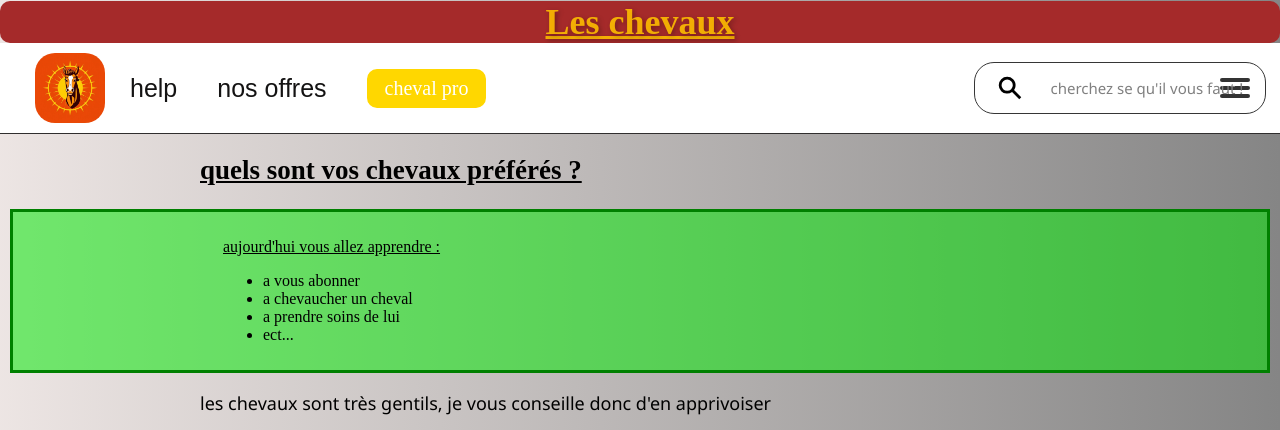
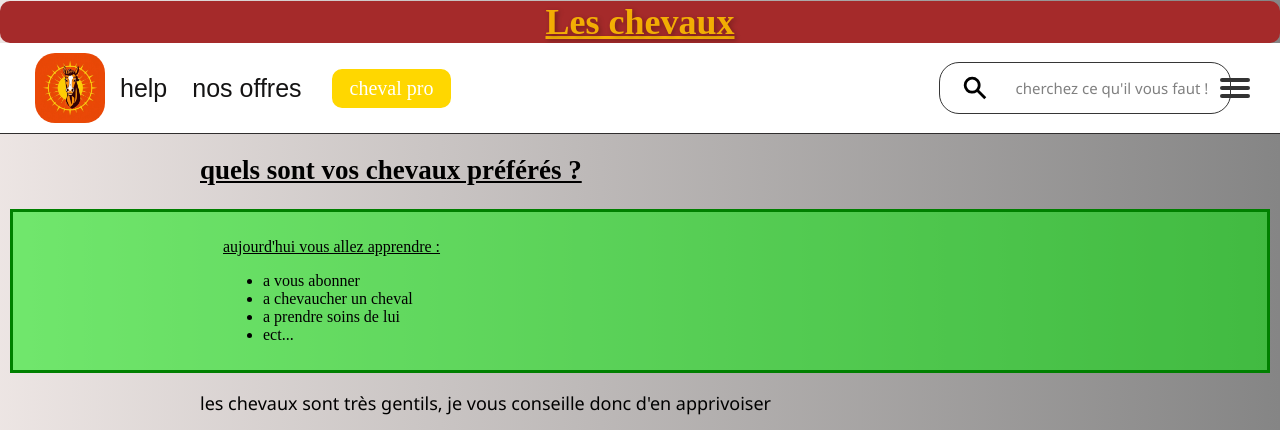
Before and after one commit to natoo47/siteweb, a website: page index.html in a window 1280 px wide. Shown: the top 430 px of the page. Drawn offline with Linux system fonts and the light colour scheme.

Commit message:
Update index.html
j'adore code !

```diff
--- a/index.html
+++ b/index.html
@@ -10,45 +10,60 @@
     <body>
 
         <header id="header_transform">
-            <h1 ><u>Les chevaux</u></h1>
+            <h1><u>Les chevaux</u></h1>
             <div class="header">
+                <!-- Logo -->
                 <div>
-                    <a href="file:///C:/Users/W/Desktop/programmation/html/Nathan%20ronsse%20site%20web%20html%20-/index.html">
+                    <a href="#">
                         <img id="logo-cheval" src="moncheval.jpg" alt="très beau cheval qui galope comme un chien">
                     </a>
                 </div>
-                <p>
 
-                <div class="help-container liens_header ">
+                <!-- Liens de navigation -->
+                <div class="liens">
+                    <div class="help-container">
                         <p class="liens_header">help</p>
-                    <div class="help-info ">
+                        <div class="help-info">
                             <a class="help_underlinedd" href="tel:3113">telephone</a>
                             <a class="help_underlinedd" href="mailto:gerardlecheval@gmail.com">email</a>
                         </div>
                     </div>
-
-                <div class="help-container liens_header ">
+                    <div class="help-container">
                         <p class="liens_header">nos offres</p>
-                    <div class="help-info " style="width: 250px;">
-                        <a class="help_underlinedd" href="">sortes de chevaux</a>
-                        <a class="help_underlinedd" href="">abbonement cheval</a>
+                        <div class="help-info">
+                            <a class="help_underlinedd" href="#">sortes de chevaux</a>
+                            <a class="help_underlinedd" href="#">abonnement cheval</a>
+                        </div>
                     </div>
                 </div>
 
-                <a id="bouton_pro" href="">cheval pro</a>
-                <!--faire bouton cheval pro-->
-                <div id="chercher" style="right: 10px;" >
-                    <svg xmlns="http://www.w3.org/2000/svg" style="margin: 10px 5px 10px 0px; cursor: pointer;" width="50px" height="30px" fill="none" viewBox="0 0 16 16"><g clip-path="url(#a)"><path fill="#000" d="M14 12.94 10.16 9.1c1.25-1.76 1.1-4.2-.48-5.78a4.49 4.49 0 0 0-6.36 0 4.49 4.49 0 0 0 0 6.36 4.486 4.486 0 0 0 5.78.48L12.94 14 14 12.94ZM4.38 8.62a3 3 0 0 1 0-4.24 3 3 0 0 1 4.24 0 3 3 0 0 1 0 4.24 3 3 0 0 1-4.24 0Z"/></g><defs><clipPath id="a"><path fill="#fff" d="M0 0h16v16H0z"/></clipPath></defs></svg>
-                    <p contenteditable="true">cherchez se qu'il vous faut !</p>
+                <!-- Bouton Pro -->
+                <a id="bouton_pro" href="#">cheval pro</a>
+
+                <!-- Barre de recherche -->
+                <div id="chercher">
+                    <svg xmlns="http://www.w3.org/2000/svg" style="margin: 10px 5px 10px 0px; cursor: pointer;" width="50px" height="30px" fill="none" viewBox="0 0 16 16">
+                        <g clip-path="url(#a)">
+                            <path fill="#000" d="M14 12.94 10.16 9.1c1.25-1.76 1.1-4.2-.48-5.78a4.49 4.49 0 0 0-6.36 0 4.49 4.49 0 0 0 0 6.36 4.486 4.486 0 0 0 5.78.48L12.94 14 14 12.94ZM4.38 8.62a3 3 0 0 1 0-4.24 3 3 0 0 1 4.24 0 3 3 0 0 1 0 4.24 3 3 0 0 1-4.24 0Z" />
+                        </g>
+                        <defs>
+                            <clipPath id="a">
+                                <path fill="#fff" d="M0 0h16v16H0z" />
+                            </clipPath>
+                        </defs>
+                    </svg>
+                    <p contenteditable="true">cherchez ce qu'il vous faut !</p>
                 </div>
-                <!-- chercher -->
-                </p>
+
+                <!-- Menu Hamburger -->
                 <div class="hamburger-menu">
                     <span></span>
                     <span></span>
                     <span></span>
                 </div>
             </div>
+        </header>
+
 
         </header>
         <div id="cookie">
```
Lines whose indentation alone changed are shown as unchanged.
